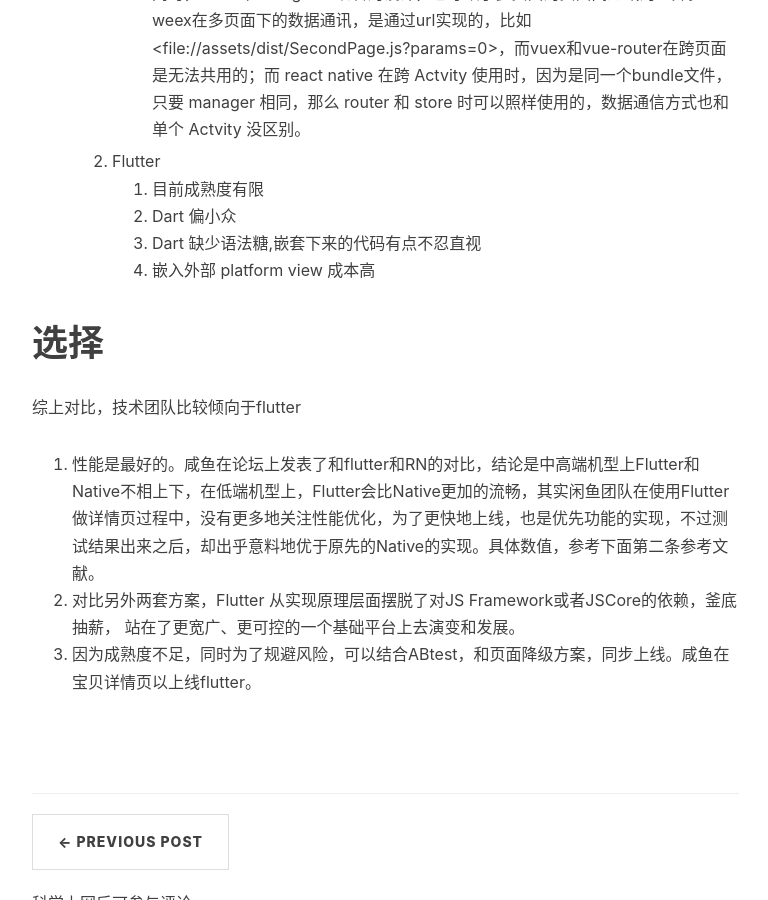
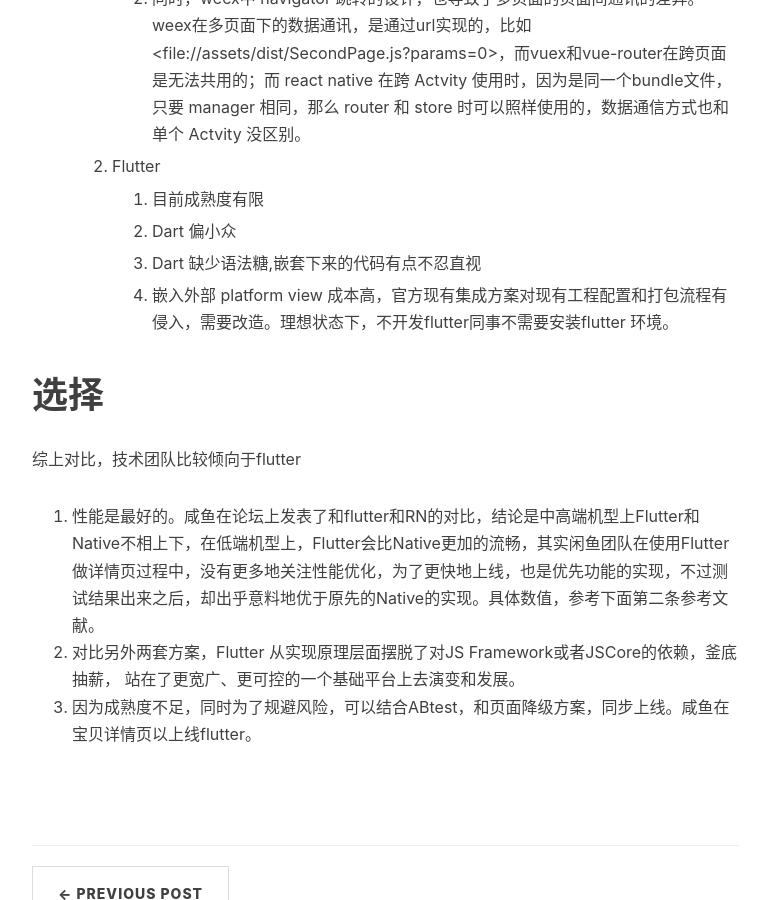
Before and after one commit to toolazytoname/toolazytoname.github.io, a Jekyll site: the page built from _posts/2019-02-25-cross-platform-compare.markdown, in a window 1280 px wide and 900 px high, scrolled down 3060 px. Shown: the whole window, without its empty margins (233-1001 px from the left). Built offline with Jekyll 4.4.1, drawn with Linux system fonts in a browser that asks for light colours; nearby versions of some CDN libraries; comment, search, counter and statistics services are not loaded.

Commit message:
edit 2019-02-25-cross-platform-compare.markdown

```diff
--- a/_posts/2019-02-25-cross-platform-compare.markdown
+++ b/_posts/2019-02-25-cross-platform-compare.markdown
@@ -76,13 +76,21 @@
 7. 不足
 
    1. Weex的多页面实现问题
+
       1. weex 在 native 端是不支持 <keep-alive>的，这一点和 react-native 不同在与，如果在 native 需要实现页面跳转，使用 vue-router 将会惨不忍睹：返回后页面不做特别处理时，是会空白一片。参考官方Demo [playground](https://link.juejin.im/?target=https%3A%2F%2Fgithub.com%2Fapache%2Fincubator-weex%2Ftree%2Fmaster%2Fandroid%2Fplayground)，native 端 的采用 weex.requireModule('navigator')跳转 Activity 是才正确实现。
       2. 同时，weex中 navigator 跳转的设计，也导致了多页面的页面间通讯的差异。weex在多页面下的数据通讯，是通过url实现的，比如<file://assets/dist/SecondPage.js?params=0>，而vuex和vue-router在跨页面是无法共用的；而 react native 在跨 Actvity 使用时，因为是同一个bundle文件，只要 manager 相同，那么 router 和 store 时可以照样使用的，数据通信方式也和单个 Actvity 没区别。
+
    2. Flutter
+
       1. 目前成熟度有限
+
       2. Dart 偏小众
+
       3. Dart 缺少语法糖,嵌套下来的代码有点不忍直视
-      4. 嵌入外部 platform view 成本高
+
+      4. 嵌入外部 platform view 成本高，官方现有集成方案对现有工程配置和打包流程有侵入，需要改造。理想状态下，不开发flutter同事不需要安装flutter 环境。
+
+
 
 
 
```
